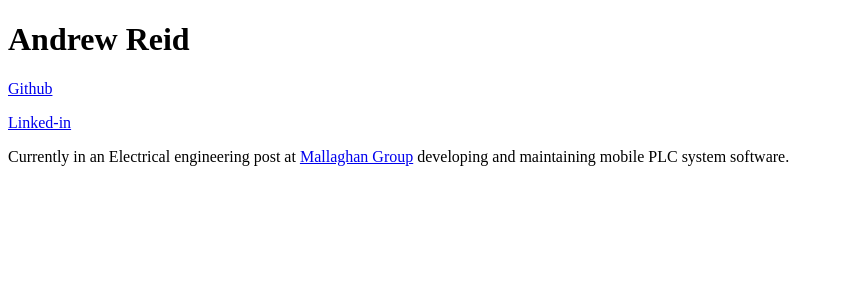
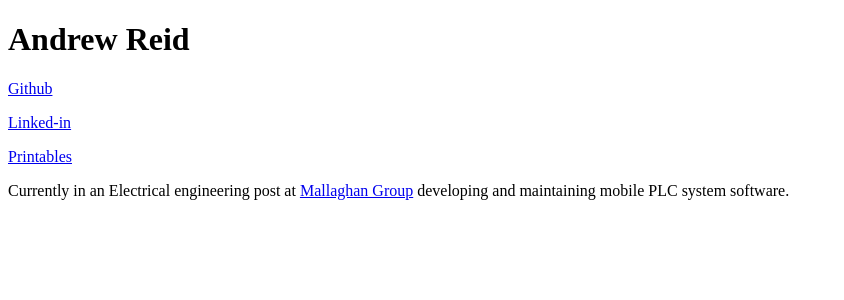
Before and after one commit to andyrobreid/portfolio, a SvelteKit app: page / in a window 1280 px wide. Shown: the top 300 px of the page, without its empty margins (0-844 px from the left). Built offline with nearby package versions, Linux system fonts and the light colour scheme.

Commit message:
Added printables link

```diff
--- a/src/routes/+page.svelte
+++ b/src/routes/+page.svelte
@@ -7,5 +7,6 @@
 
 <p><a href="https://github.com/andyrobreid">Github</a></p>
 <p><a href="https://www.linkedin.com/in/andrew-reid-879450189">Linked-in</a></p>
+<p><a href="https://www.printables.com/@made_for_making_5664">Printables</a></p>
 
 <p>Currently in an Electrical engineering post at <a href="https://mallaghangse.com/">Mallaghan Group</a> developing and maintaining mobile PLC system software.</p>
```
